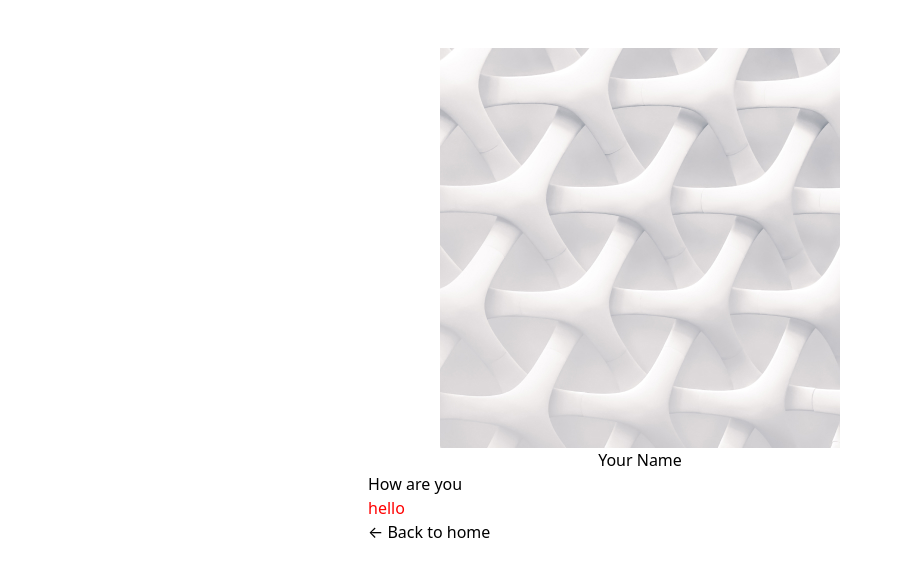
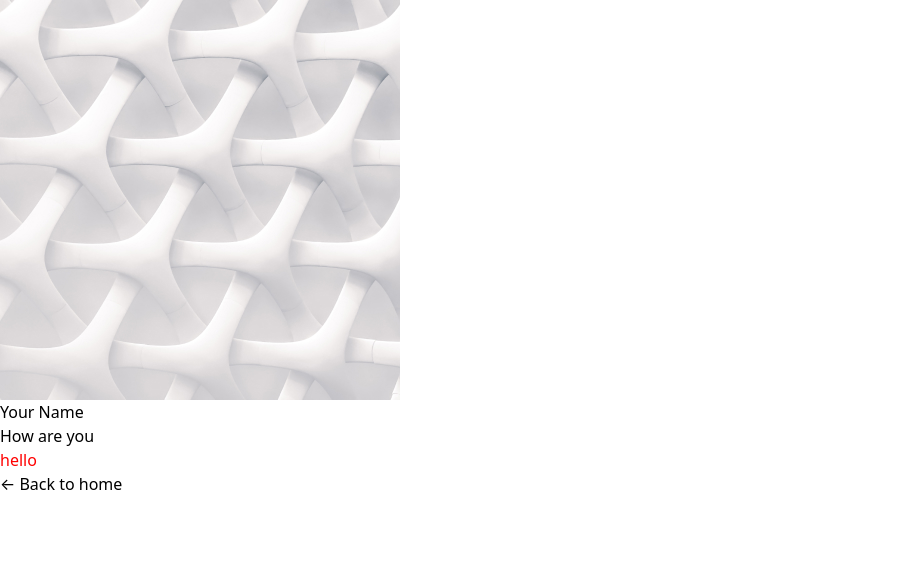
Before and after one commit to ramajedd/aplikasiKoperasi, a Next.js app: page /posts/first-post in a window 1280 px wide. Shown: the top 576 px of the page, without its empty margins (0-903 px from the left). Built offline with nearby package versions, Linux system fonts and the light colour scheme.

Commit message:
Update layout.js

```diff
--- a/components/layout.js
+++ b/components/layout.js
@@ -1,7 +1,9 @@
 import Head from 'next/head'
-import styles from './layout.module.css'
+//import styles from './layout.module.css'
 //import utilStyles from '../styles/utils.module.css'
 import Link from 'next/link'
+import test from './layout.module.css'
+import React, { useState } from 'react';
 
 const name = 'Your Name'
 export const siteTitle = 'Next.js Sample Website'
@@ -9,8 +11,9 @@ export const siteTitle = 'Next.js Sample Website'
 export default function Layout({ mm, children }) {
   //console.log(mm); menghasilkan true
   //console.log(children);
+  const [isShown, setIsShown] = useState(false);
   return (
-    <div className={styles.container}>
+    <div >
       <Head>
         <link rel="icon" href="/favicon.ico" />
         <meta
@@ -26,7 +29,7 @@ export default function Layout({ mm, children }) {
         <meta name="og:title" content={siteTitle} />
         <meta name="twitter:card" content="summary_large_image" />
       </Head>
-      <header className={styles.header}>
+      <header >
         {mm ? (
           <>
             <img
@@ -34,7 +37,18 @@ export default function Layout({ mm, children }) {
 
               alt={name}
             />
-            <h1 >{name} ini namaku</h1>
+            <h1 className="underline ...">{name} ini namaku</h1>
+            <button className={`${test.btn} ${test.btn.blue}`}>test klik </button>
+            <button
+                onMouseEnter={() => setIsShown(true)}
+                onMouseLeave={() => setIsShown(false)}>
+                Hover over me!
+            </button>
+      {isShown && (
+        <div>
+          I'll appear when you hover over the button.
+        </div>
+      )}
           </>
         ) : (
           <>
```
